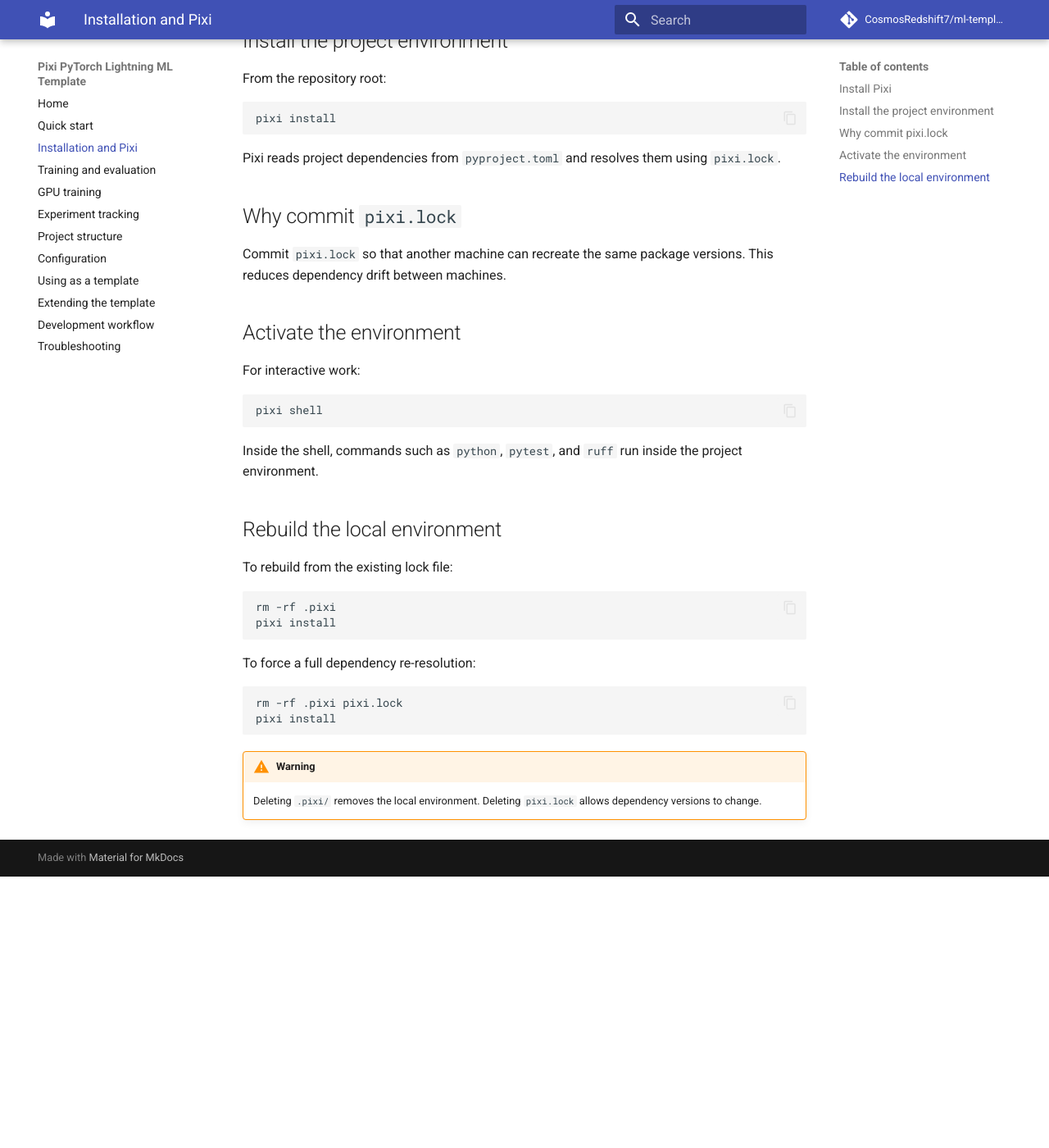
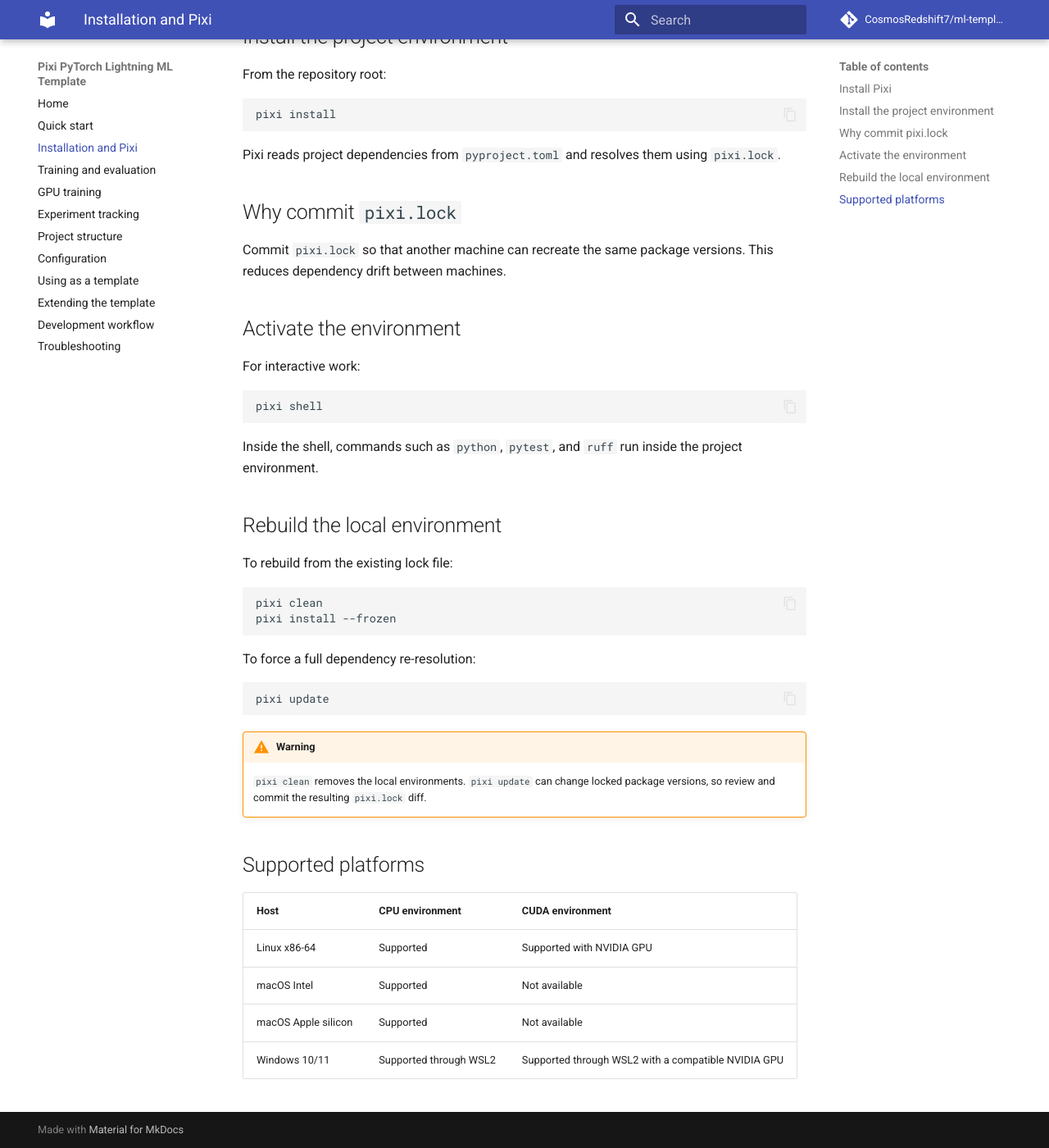
Before and after one commit to CosmosRedshift7/ml-template, an MkDocs documentation site: the page built from docs/setup.md, in a window 1280 px wide and 1400 px high, scrolled down 685 px. Shown: the whole window at 82% size. Built offline with MkDocs 1.6.1 and Material for MkDocs 9.7.7, drawn with Linux system fonts in a browser that asks for light colours; comment, search, counter and statistics services are not loaded; before the commit the page ends 1754 px from its top, so only the background shows below that; some of the changed text lies outside the part shown.

Commit message:
Add macOS and WSL platform support (#1)

````diff
--- a/docs/setup.md
+++ b/docs/setup.md
@@ -10,17 +10,13 @@
 curl -fsSL https://pixi.sh/install.sh | sh
 ```
 
-Windows installer:
+Windows: install WSL2 from an administrator PowerShell terminal:
 
-```text
-https://github.com/prefix-dev/pixi/releases/latest/download/pixi-x86_64-pc-windows-msvc.msi
+```powershell
+wsl --install
 ```
 
-Windows PowerShell:
-
-```powershell
-powershell -ExecutionPolicy ByPass -c "irm -useb https://pixi.sh/install.ps1 | iex"
-```
+Restart if prompted, open the installed Ubuntu terminal, and use the Linux Pixi installer shown above. Aim supports Linux and macOS but not native Windows, so the complete template is supported on Windows through WSL2.
 
 !!! important
 
@@ -55,17 +51,25 @@
 To rebuild from the existing lock file:
 
 ```bash
-rm -rf .pixi
-pixi install
+pixi clean
+pixi install --frozen
 ```
 
 To force a full dependency re-resolution:
 
 ```bash
-rm -rf .pixi pixi.lock
-pixi install
+pixi update
 ```
 
 !!! warning
 
-    Deleting `.pixi/` removes the local environment. Deleting `pixi.lock` allows dependency versions to change.
+    `pixi clean` removes the local environments. `pixi update` can change locked package versions, so review and commit the resulting `pixi.lock` diff.
+
+## Supported platforms
+
+| Host | CPU environment | CUDA environment |
+| --- | --- | --- |
+| Linux x86-64 | Supported | Supported with NVIDIA GPU |
+| macOS Intel | Supported | Not available |
+| macOS Apple silicon | Supported | Not available |
+| Windows 10/11 | Supported through WSL2 | Supported through WSL2 with a compatible NVIDIA GPU |
````
Also changed, not shown: README.md (+24 -13 lines), clean.py (added, +27 -0 lines), docs/gpu-training.md (+3 -0 lines), docs/index.md (+1 -1 lines), docs/project-structure.md (+2 -0 lines), docs/quick-start.md (+2 -0 lines), docs/troubleshooting.md (+8 -5 lines), pyproject.toml (+15 -7 lines), 2 other files.
